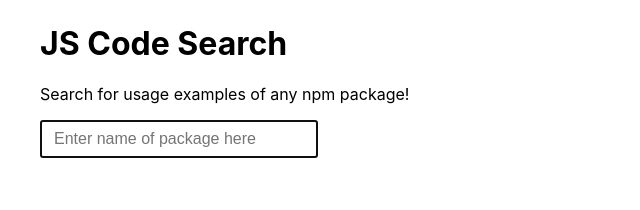
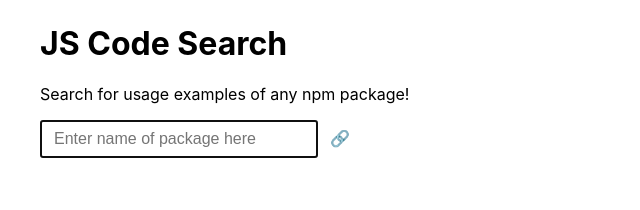
Before and after one commit to DavidWells/js-code-search, a React (Create React App) app: page / in a window 1280 px wide. Shown: the top 210 px of the page, without its empty margins (0-640 px from the left). Built offline with nearby package versions, Linux system fonts and the light colour scheme.

Commit message:
add query param

```diff
--- a/src/App.js
+++ b/src/App.js
@@ -1,10 +1,11 @@
 import { useState, useRef, useEffect } from 'react'
 import './App.css';
 
+const initial = getQueryParams('pkg', window.location.href)
+
 function App() {
   const inputRef = useRef()
-  const [ word, setWord ] = useState('')
-
+  const [ word, setWord ] = useState(initial)
 
   useEffect(() => {
     if (inputRef?.current) {
@@ -13,7 +14,6 @@
       }, 500)
     }
   }, [])
-
 
   const cleanWord = formatWord(word)
   const codeSandbox = `https://codesandbox.io/search?refinementList%5Btemplate%5D=&refinementList%5Bnpm_dependencies.dependency%5D%5B0%5D=${word}&refinementList%5Btags%5D=&page=1&configure%5BhitsPerPage%5D=12`
@@ -64,7 +64,6 @@
           - <a href={`https://www.google.com/search?q=${word}+-npmjs.com+-amazon.com+-amazonaws.cn&biw=2844&bih=1387&tbs=qdr:y`} target='_blank' rel="noopener">
             Google results for <strong>{word}</strong> past year
           </a>
-
         </p>
       </div>
     )
@@ -74,6 +73,7 @@
     <div className="App">
       <h1>JS Code Search</h1>
       <p>Search for usage examples of any npm package!</p>
+      <div>
         <input
           ref={inputRef}
           onChange={(e) => setWord(e.target.value)}
@@ -81,6 +81,14 @@
           style={{padding: '8px 12px', width: 250, fontSize: 16}}
           placeholder='Enter name of package here'
         />
+        <a
+          href={`${window.location.origin}?pkg=${word}`}
+          style={{ textDecoration: 'none', marginLeft: 12 }}
+          target='_blank' rel="noopener"
+        >
+          🔗
+        </a>
+      </div>
       {linksRender}
     </div>
   )
@@ -109,4 +117,13 @@
   return `?l=JavaScript&o=desc&s=indexed&q=from%20"${word}"+language%3AJavaScript+language%3ATypeScript&type=Code`
 }
 
+function getQueryParams(params, url) {
+  let href = url;
+  //this expression is to get the query strings
+  let reg = new RegExp( '[?&]' + params + '=([^&#]*)', 'i' );
+  let queryString = reg.exec(href);
+  return queryString ? queryString[1] : '';
+}
+
+
 export default App;
```
Lines whose indentation alone changed are shown as unchanged.
